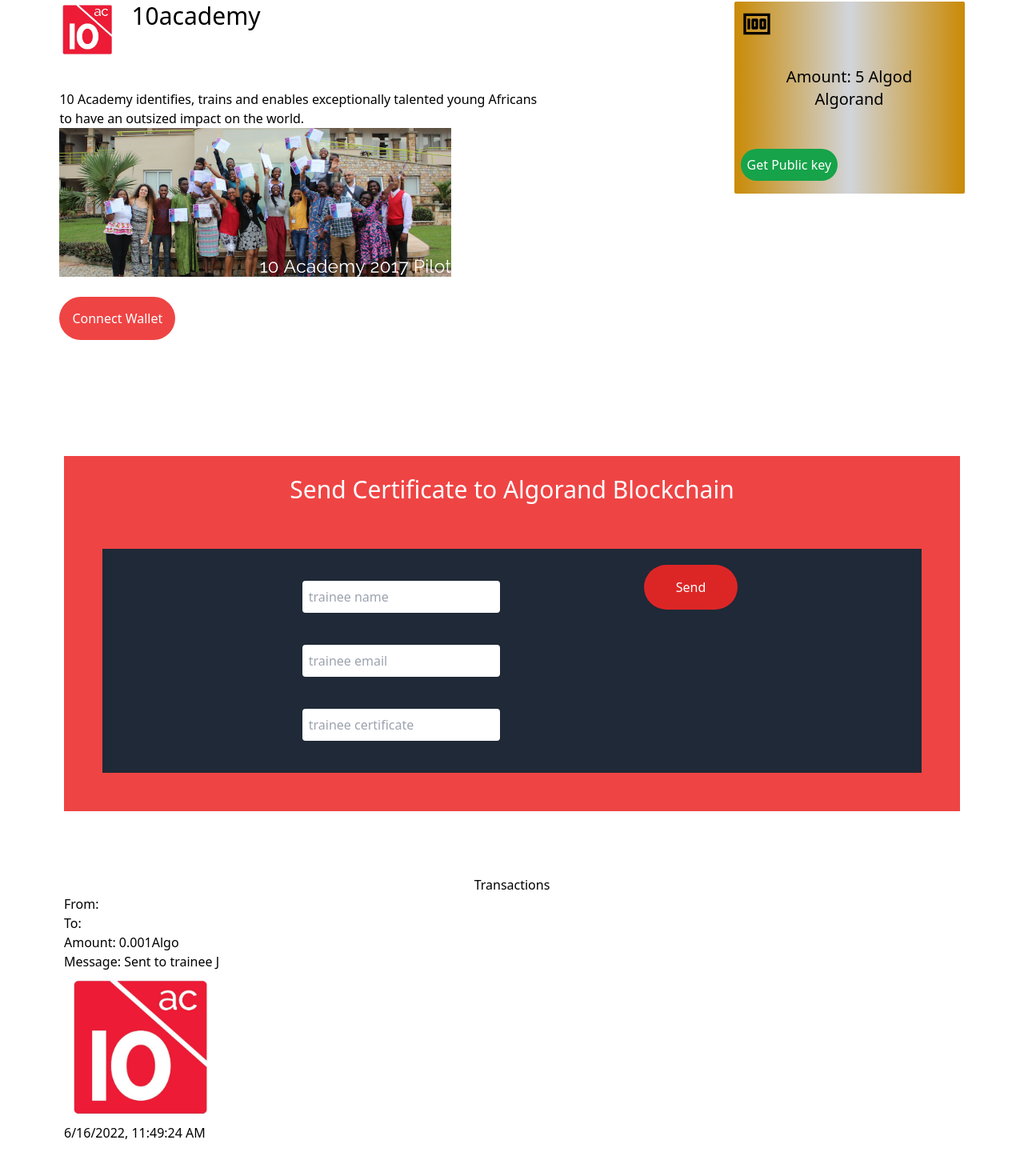
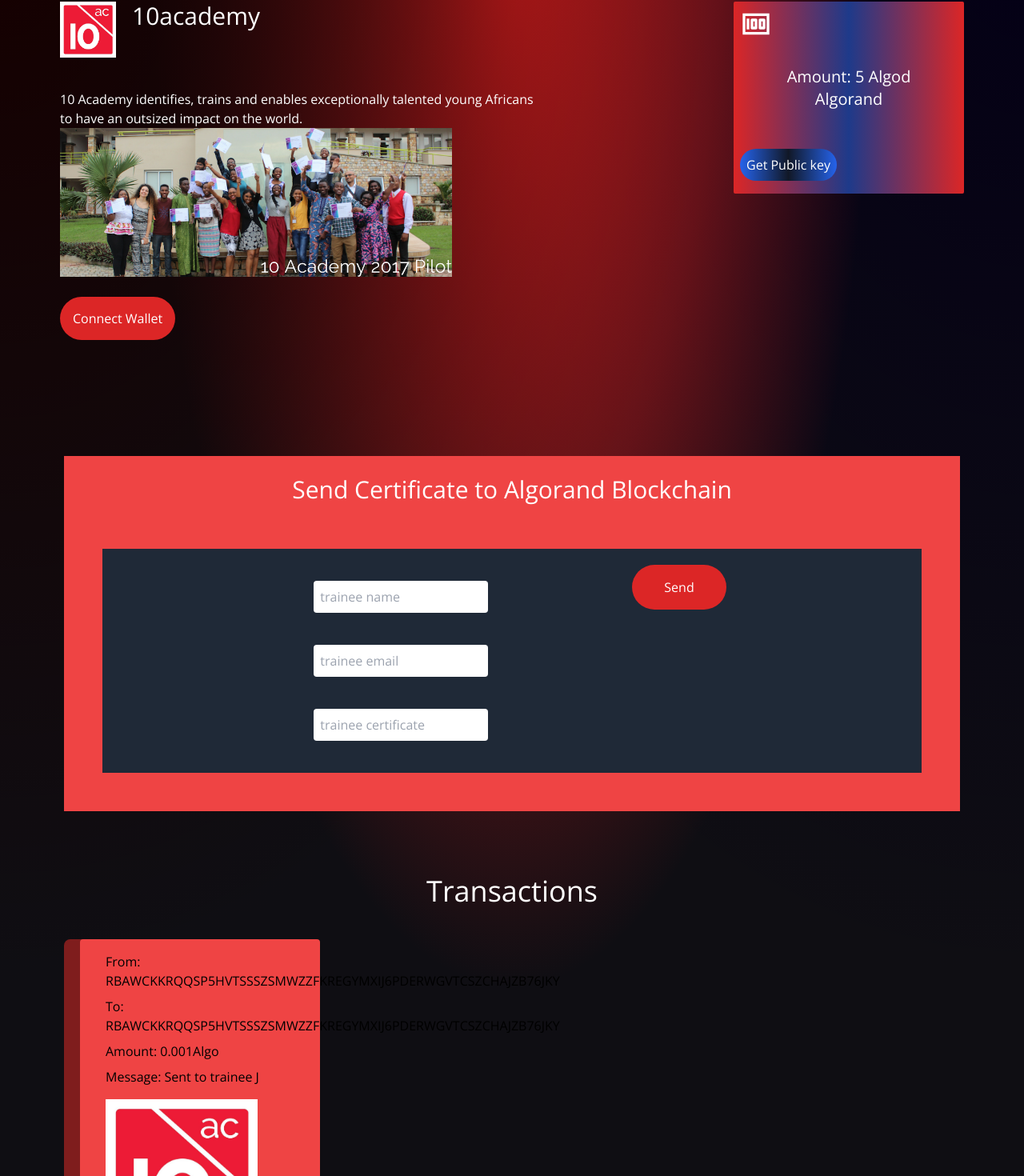
Before and after one commit to RYees/certifcate-generation-algorand, a React (Vite) app in the folder react-front/: page /staff in a window 1280 px wide. Shown: the part 94-1564 px from the top of the page at 80% size. Built offline with nearby package versions, Linux system fonts and the light colour scheme.

Commit message:
change made

```diff
--- a/react-front/src/Staff.jsx
+++ b/react-front/src/Staff.jsx
@@ -22,7 +22,7 @@
 
     return (
       <>
-      <div className="flex flex-row flex-wrap gap-52 justify-center my-24">
+      <div className="flex flex-row flex-wrap gap-52 justify-center my-24 text-white">
       <div>
 
       <div className='mr-96 mb-10 flex gap-5 flex-row-reverse'>
@@ -38,14 +38,14 @@
 
       <div><img src={pic} alt="" height={30} width={490} /></div>
       <div className='mt-10'>
-        <a href="" className='text-md bg-red-500 p-4 rounded-full text-white hover:filter hover:brightness-110'>Connect Wallet</a>
+        <a href="" className='text-md bg-red-600 p-4 rounded-full text-white hover:filter hover:brightness-110'>Connect Wallet</a>
       </div>
       </div>
 
       </div>
 
       <div>
-        <div className='bg-gradient-to-r from-yellow-600 via-gray-300 to-yellow-600 h-60 w-72 p-2 rounded-sm relative'>
+        <div className='bg-gradient-to-r from-red-600 via-blue-900 to-red-600 h-60 w-72 p-2 rounded-sm relative'>
           <div><MdMoney size="40px" /></div>
           <div className='flex flex-col justify-center text-center mt-8 text-xl'>
           <h1>Amount: 5 Algod</h1>
@@ -53,7 +53,7 @@
           </div>
 
           <div className='absolute mt-12'>
-            <button className='bg-green-600 p-2 text-white rounded-full hover:filer hover:brightness-110' onClick={toggleModal}>Get Public key</button>
+            <button className='bg-gradient-to-l from-blue-600 via-gray-900 to-blue-600 p-2 text-white rounded-full hover:filer hover:brightness-110' onClick={toggleModal}>Get Public key</button>
           </div>
           {modal && (
         <div className="modal">
--- a/react-front/src/index.css
+++ b/react-front/src/index.css
@@ -1,3 +1,22 @@
+@import url("https://fonts.googleapis.com/css2?family=Open+Sans:wght@300;400;500;600;700&display=swap");
+
+* html {
+  padding: 0;
+  margin: 0;
+  box-sizing: border-box;
+}
+
+body {
+  margin: 0;
+  font-family: "Open Sans", sans-serif;
+  -webkit-font-smoothing: antialiased;
+  -moz-osx-font-smoothing: grayscale;
+  background-color:#0f0e13;
+  background-image:
+    radial-gradient(at 0% 0%, rgb(22, 0, 0) 0, transparent 50%),
+    radial-gradient(at 50% 0%, rgb(223, 31, 31) 0, transparent 50%),
+    radial-gradient(at 100% 0%, rgb(4, 0, 22) 0, transparent 50%);
+}
 @tailwind base;
 @tailwind components;
 @tailwind utilities;
--- /dev/null
+++ b/react-front/src/pages/StaffData.jsx
@@ -0,0 +1,14 @@
+import React from 'react'
+
+const StaffData = () => {
+    const todos = [
+        { id: 1, From: "RBAWCKKRQQSP5HVTSSSZSMWZZFKREGYMXIJ6PDERWGVTCSZCHAJZB76JKY", To: "RBAWCKKRQQSP5HVTSSSZSMWZZFKREGYMXIJ6PDERWGVTCSZCHAJZB76JKY" , Message: "Sent to trainee J"},
+        { id: 2, From: "RBAWCKKRQQSP5HVTSSSZSMWZZFKREGYMXIJ6PDERWGVTCSZCHAJZB76JKY", To: "RBAWCKKRQQSP5HVTSSSZSMWZZFKREGYMXIJ6PDERWGVTCSZCHAJZB76JKY", Message: "Sent to trainee A" },
+        { id: 3, From: "RBAWCKKRQQSP5HVTSSSZSMWZZFKREGYMXIJ6PDERWGVTCSZCHAJZB76JKY", To: "RBAWCKKRQQSP5HVTSSSZSMWZZFKREGYMXIJ6PDERWGVTCSZCHAJZB76JKY", Message: "Sent to trainee K"},
+      ];
+//   return (
+//     <div>StaffData</div>
+//   )
+}
+
+export default StaffData
--- a/react-front/src/pages/StaffTransaction.jsx
+++ b/react-front/src/pages/StaffTransaction.jsx
@@ -1,6 +1,6 @@
 import logo from '../10logo.jpg';
 import * as React from 'react';
-
+import data from './StaffData';
 
 const StaffTransaction = () => {
   const [time, setTime] = React.useState();
@@ -17,28 +17,31 @@
 
 
   return (
-    <div>
-        <div>
-            <div>
-                <h1 className='text-center'>Transactions</h1>
-            </div>
+    <>
+     <div>
+        <h1 className='text-center text-4xl text-white mb-10'>Transactions</h1>
+      </div>
 
-            <div>
+
+    <div className='bg-red-900 w-80 rounded-lg'>
+        <div className='bg-red-500 ml-5 px-8 py-4 rounded'>
+
                 <div>
-                    <h2>From:</h2>
-                    <h2>To:</h2>
-                    <h2>Amount: 0.001Algo</h2>
-                    <p>Message: Sent to trainee J</p>
-                    <div>
+                    <h2 className='mb-2 scroll-x'>From: RBAWCKKRQQSP5HVTSSSZSMWZZFKREGYMXIJ6PDERWGVTCSZCHAJZB76JKY</h2>
+                    <h2 className='mb-2'>To: RBAWCKKRQQSP5HVTSSSZSMWZZFKREGYMXIJ6PDERWGVTCSZCHAJZB76JKY</h2>
+                    <h2 className='mb-2'>Amount: 0.001Algo</h2>
+                    <p className='mb-2'>Message: Sent to trainee J</p>
+                    <div className='mt-4 mb-5'>
                         <img src={logo} alt="" height={20} width={190} />
                     </div>
                     <div>
                         <p>{time}</p>
                     </div>
                 </div>
-            </div>
+
         </div>
     </div>
+    </>
   )
 }
 
```
